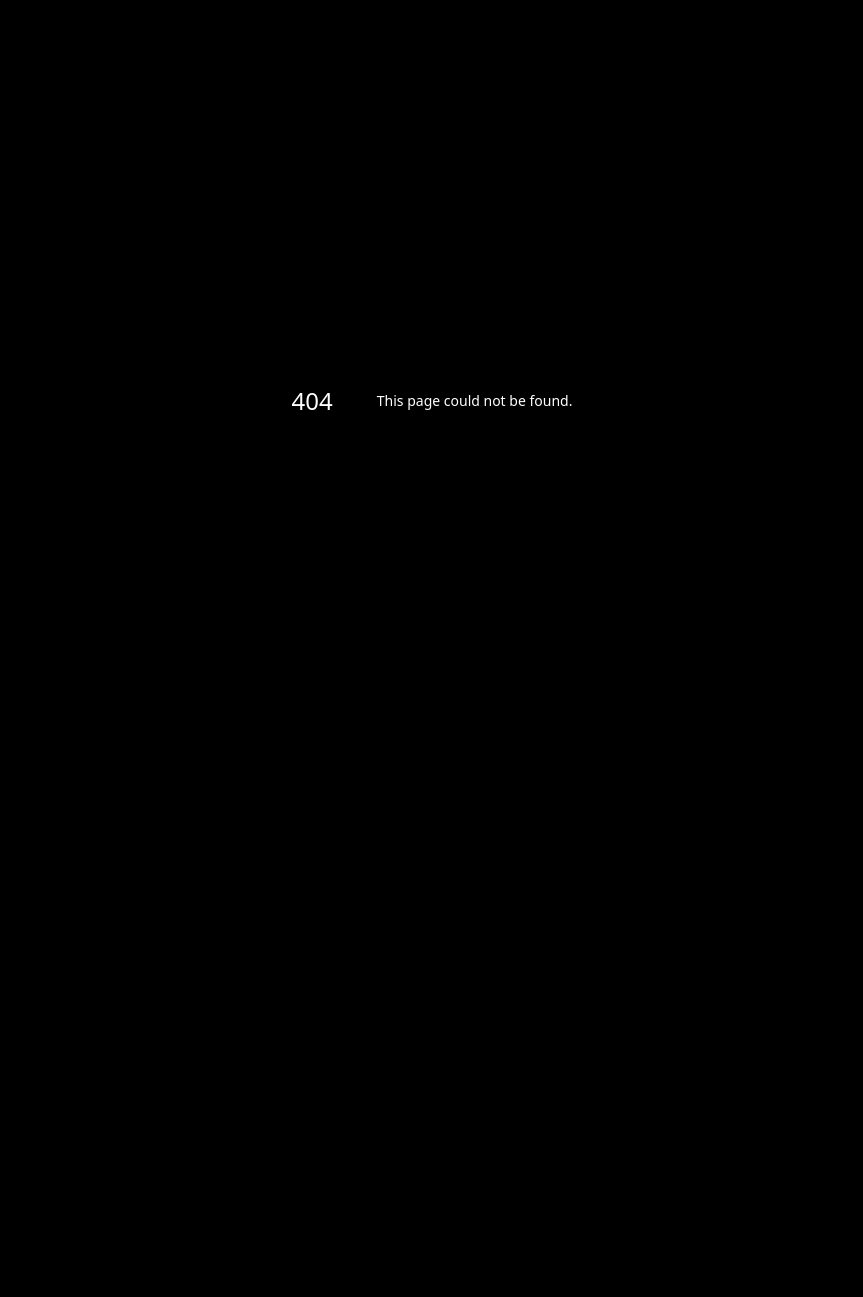
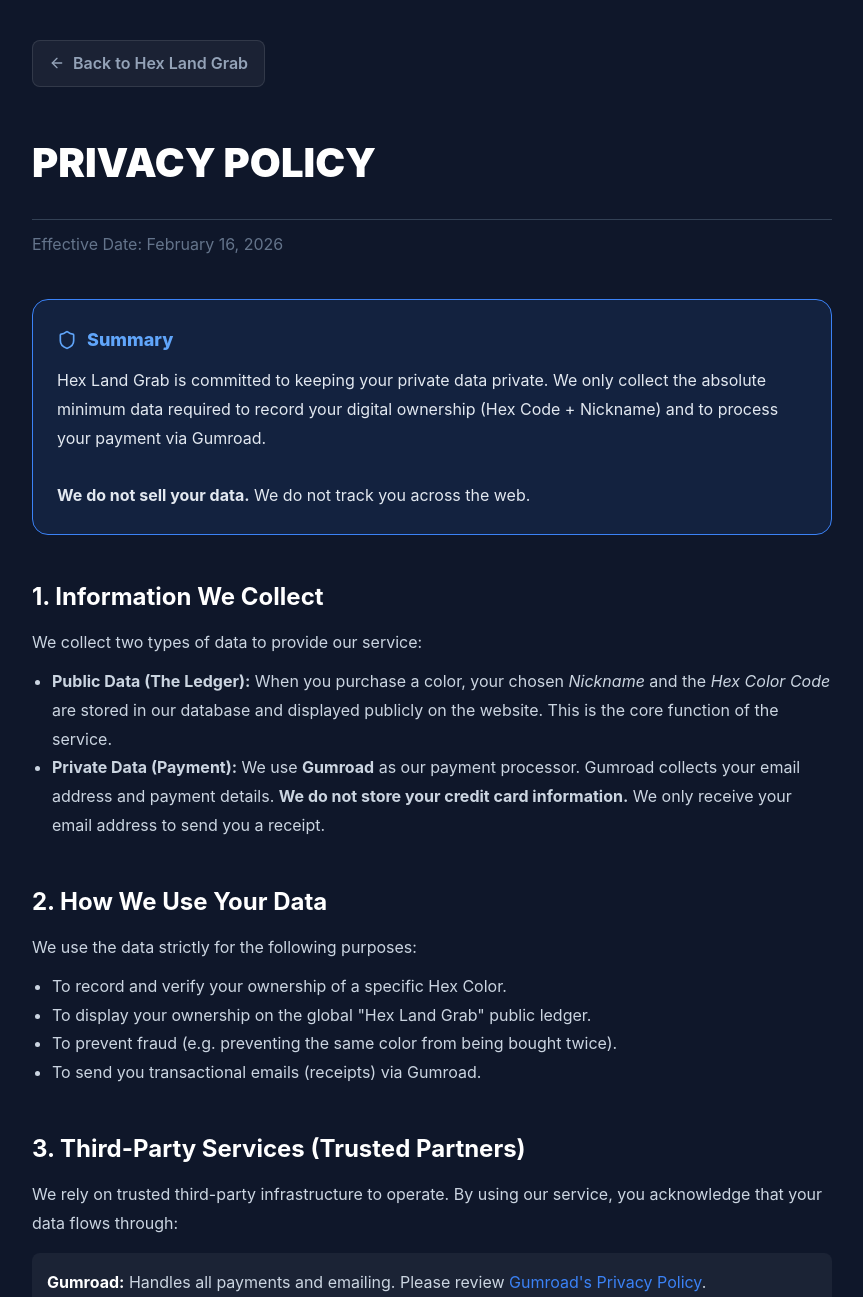
Before and after one commit to hex-land-grab/github-m7imdtit, a Next.js app: page /privacy in a window 1280 px wide. Before the commit this address had no page. Shown: the top 1297 px of the page, without its empty margins (208-1071 px from the left). Before the commit the page ends 800 px from the top, so only its background shows below. Built offline with nearby package versions, Linux system fonts and the light colour scheme.

Commit message:
Create page.tsx

```diff
--- /dev/null
+++ b/app/privacy/page.tsx
@@ -0,0 +1,145 @@
+'use client'
+import React from "react";
+import { Shield, Eye, ArrowLeft } from 'lucide-react';
+
+export default function PrivacyPage() {
+  return (
+    <div
+      style={{
+        backgroundColor: "#0f172a", // Sötét háttér (Dark Mode)
+        color: "#cbd5e1", // Világosszürke szöveg
+        minHeight: "100vh",
+        padding: "40px 20px 80px 20px",
+        fontFamily: '-apple-system, BlinkMacSystemFont, "Segoe UI", Roboto, sans-serif',
+        lineHeight: "1.8",
+        fontSize: "16px",
+      }}
+    >
+      <div style={{ maxWidth: "800px", margin: "0 auto" }}>
+
+        {/* Vissza gomb */}
+        <div style={{ marginBottom: "40px" }}>
+          <a href="/" style={{
+            display: "inline-flex", alignItems: "center", gap: "8px",
+            color: "#94a3b8", textDecoration: "none", fontWeight: "600",
+            padding: "8px 16px", borderRadius: "8px", backgroundColor: "rgba(255,255,255,0.05)",
+            border: "1px solid rgba(255,255,255,0.1)"
+          }}>
+            <ArrowLeft size={16} /> Back to Hex Land Grab
+          </a>
+        </div>
+
+        <h1
+          style={{
+            color: "#fff",
+            fontSize: "2.5rem",
+            fontWeight: "900",
+            marginBottom: "10px",
+            borderBottom: "1px solid #334155",
+            paddingBottom: "20px",
+          }}
+        >
+          PRIVACY POLICY
+        </h1>
+        <p style={{ color: "#64748b", marginBottom: "40px" }}>Effective Date: February 16, 2026</p>
+
+        {/* SUMMARY BOX */}
+        <div
+          style={{
+            marginBottom: "40px",
+            padding: "24px",
+            border: "1px solid #3b82f6", // Kék keret
+            backgroundColor: "rgba(59, 130, 246, 0.1)", // Kék áttetsző háttér
+            borderRadius: "16px",
+          }}
+        >
+          <div style={{ color: "#60a5fa", fontWeight: 800, marginBottom: "10px", fontSize: "18px", display: "flex", alignItems: "center", gap: "10px" }}>
+            <Shield size={20} /> Summary
+          </div>
+          <p style={{ margin: 0, color: "#e2e8f0" }}>
+            Hex Land Grab is committed to keeping your private data private. We only collect the absolute minimum data required to record your digital ownership (Hex Code + Nickname) and to process your payment via Gumroad.
+            <br/><br/>
+            <strong>We do not sell your data.</strong> We do not track you across the web.
+          </p>
+        </div>
+
+        {/* CONTENT SECTIONS */}
+        <div style={{ display: 'flex', flexDirection: 'column', gap: '40px' }}>
+
+          <section>
+            <h2 style={{ color: "#fff", fontSize: "1.5rem", fontWeight: "700", marginBottom: "10px" }}>1. Information We Collect</h2>
+            <p>We collect two types of data to provide our service:</p>
+            <ul style={{ listStyleType: 'disc', paddingLeft: '20px', marginTop: '10px' }}>
+              <li><strong>Public Data (The Ledger):</strong> When you purchase a color, your chosen <em>Nickname</em> and the <em>Hex Color Code</em> are stored in our database and displayed publicly on the website. This is the core function of the service.</li>
+              <li><strong>Private Data (Payment):</strong> We use <strong>Gumroad</strong> as our payment processor. Gumroad collects your email address and payment details. <strong>We do not store your credit card information.</strong> We only receive your email address to send you a receipt.</li>
+            </ul>
+          </section>
+
+          <section>
+            <h2 style={{ color: "#fff", fontSize: "1.5rem", fontWeight: "700", marginBottom: "10px" }}>2. How We Use Your Data</h2>
+            <p>We use the data strictly for the following purposes:</p>
+            <ul style={{ listStyleType: 'disc', paddingLeft: '20px', marginTop: '10px' }}>
+              <li>To record and verify your ownership of a specific Hex Color.</li>
+              <li>To display your ownership on the global &quot;Hex Land Grab&quot; public ledger.</li>
+              <li>To prevent fraud (e.g. preventing the same color from being bought twice).</li>
+              <li>To send you transactional emails (receipts) via Gumroad.</li>
+            </ul>
+          </section>
+
+          <section>
+            <h2 style={{ color: "#fff", fontSize: "1.5rem", fontWeight: "700", marginBottom: "10px" }}>3. Third-Party Services (Trusted Partners)</h2>
+            <p>We rely on trusted third-party infrastructure to operate. By using our service, you acknowledge that your data flows through:</p>
+            <div style={{ display: 'grid', gap: '15px', marginTop: '15px' }}>
+              <div style={{ backgroundColor: 'rgba(255,255,255,0.05)', padding: '15px', borderRadius: '8px' }}>
+                <strong style={{ color: '#fff' }}>Gumroad:</strong> Handles all payments and emailing. Please review <a href="https://gumroad.com/privacy" target="_blank" rel="noopener noreferrer" style={{ color: '#3b82f6' }}>Gumroad&apos;s Privacy Policy</a>.
+              </div>
+              <div style={{ backgroundColor: 'rgba(255,255,255,0.05)', padding: '15px', borderRadius: '8px' }}>
+                <strong style={{ color: '#fff' }}>Supabase:</strong> Our secure database provider where the ownership records are stored.
+              </div>
+              <div style={{ backgroundColor: 'rgba(255,255,255,0.05)', padding: '15px', borderRadius: '8px' }}>
+                <strong style={{ color: '#fff' }}>Vercel:</strong> Our hosting provider, which may collect anonymous technical logs (IP addresses) for security and performance monitoring.
+              </div>
+            </div>
+          </section>
+
+          <section>
+            <h2 style={{ color: "#fff", fontSize: "1.5rem", fontWeight: "700", marginBottom: "10px" }}>4. Public Visibility (The Ledger)</h2>
+            <div style={{ display: 'flex', gap: '15px', alignItems: 'flex-start', backgroundColor: 'rgba(251, 191, 36, 0.1)', padding: '15px', borderRadius: '8px', border: '1px solid rgba(251, 191, 36, 0.3)' }}>
+              <Eye size={24} color="#fbbf24" style={{ flexShrink: 0 }} />
+              <div>
+                <strong style={{ color: '#fbbf24' }}>Important Note:</strong>
+                <p style={{ margin: '5px 0 0 0', fontSize: '14px' }}>
+                  The &quot;Hex Land Grab&quot; project is a public registry. The <strong>Nickname</strong> you provide at checkout will be publicly visible to anyone visiting the site. Do not use your real name or sensitive personal information if you wish to remain anonymous.
+                </p>
+              </div>
+            </div>
+          </section>
+
+          <section>
+            <h2 style={{ color: "#fff", fontSize: "1.5rem", fontWeight: "700", marginBottom: "10px" }}>5. Data Retention & Deletion</h2>
+            <p>
+              We retain the public record of ownership indefinitely as part of the service (&quot;Forever Ownership&quot;).
+              However, if you wish to have your data removed, you may contact us.
+              <strong>Please note:</strong> Deleting your data will result in the forfeiture of your Hex Color claim, as the record effectively ceases to exist.
+            </p>
+          </section>
+
+          <section>
+            <h2 style={{ color: "#fff", fontSize: "1.5rem", fontWeight: "700", marginBottom: "10px" }}>6. Contact Us</h2>
+            <p>
+              If you have questions about this Privacy Policy, please contact the site operator via the Gumroad contact form or at the email address provided on your receipt.
+            </p>
+          </section>
+
+        </div>
+
+        <div style={{ marginTop: '60px', borderTop: '1px solid #334155', paddingTop: '30px', textAlign: 'center' }}>
+          <a href="/" style={{ color: '#3b82f6', textDecoration: 'none', fontWeight: '500' }}>
+            Return to Home Page
+          </a>
+        </div>
+
+      </div>
+    </div>
+  );
+}
```
